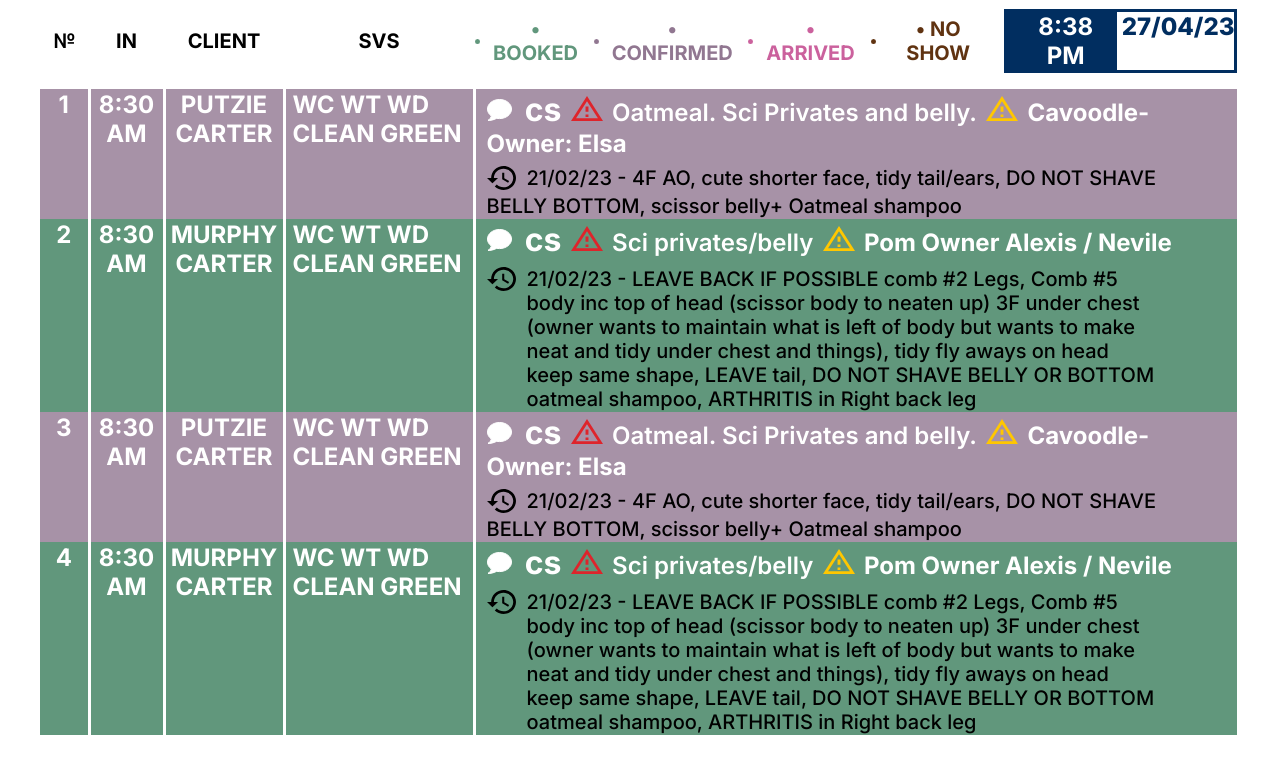
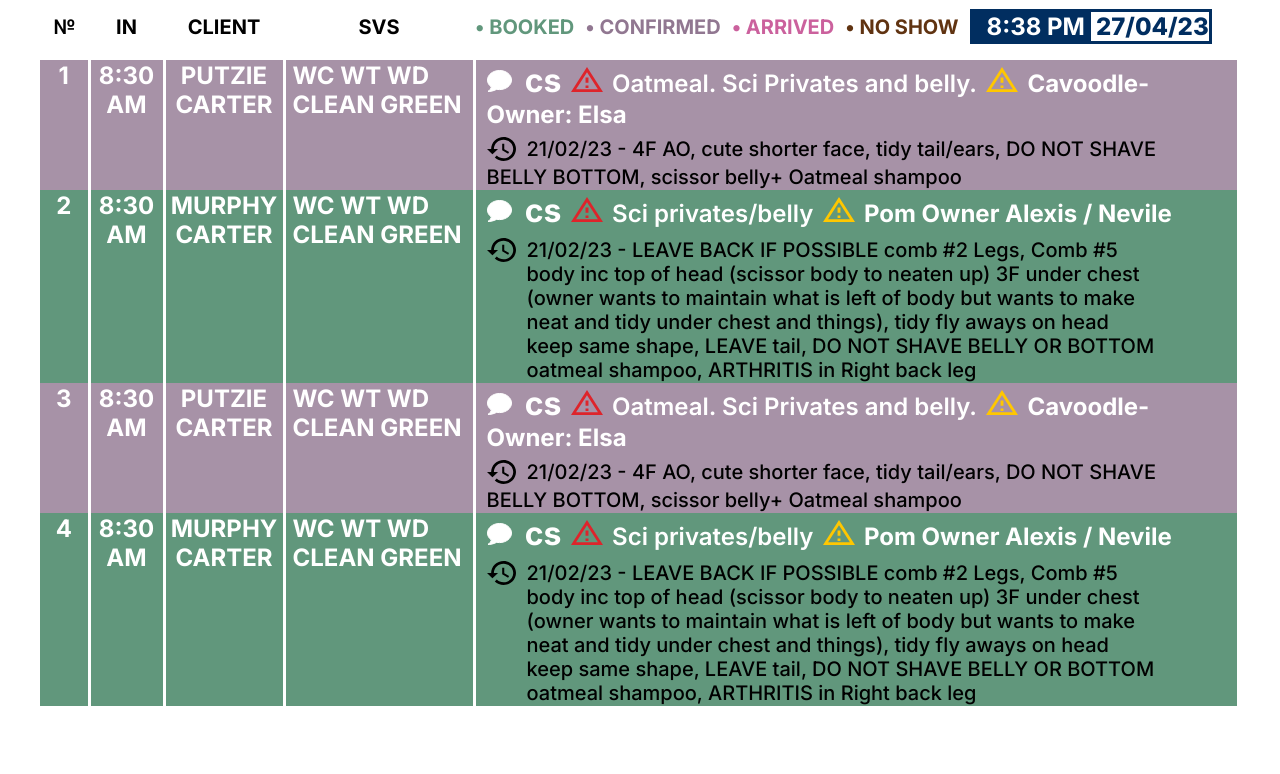
Before and after one commit to Pavel-Troinich/tv, a plain HTML site: page index.html in a window 1280 px wide. Drawn offline with Linux system fonts and the light colour scheme.

Commit message:
del before

```diff
--- a/assets/style.css
+++ b/assets/style.css
@@ -50,46 +50,46 @@ th {
     align-items: center;
 }
 
-.table__kind::before {
+/* .table__kind::before {
     content: "";
     display: block;
     width: 5px;
     height: 5px;
     border-radius: 50%;
     margin-right: 8px;
-}
+} */
 
 .table__kind:first-child {
     color: #61977C;
 }
 
-.table__kind:first-child:before {
+/* .table__kind:first-child:before {
     background-color: #61977C;
-}
+} */
 
 .table__kind:nth-child(2) {
     color: #917791;
 }
 
-.table__kind:nth-child(2):before {
+/* .table__kind:nth-child(2):before {
     background-color: #917791;
-}
+} */
 
 .table__kind:nth-child(3) {
     color: #CB619D;
 }
 
-.table__kind:nth-child(3):before {
+/* .table__kind:nth-child(3):before {
     background-color: #CB619D;
-}
+} */
 
 .table__kind:nth-child(4) {
     color: #603311;
 }
 
-.table__kind:nth-child(4):before {
+/* .table__kind:nth-child(4):before {
     background-color: #603311;
-}
+} */
 
 .table__timetable {
     display: flex;
```
